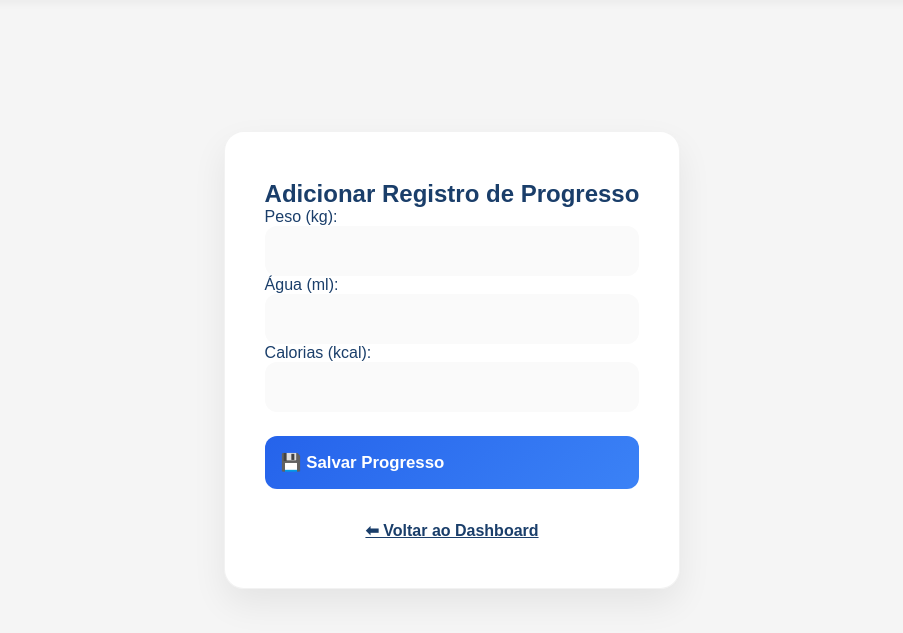
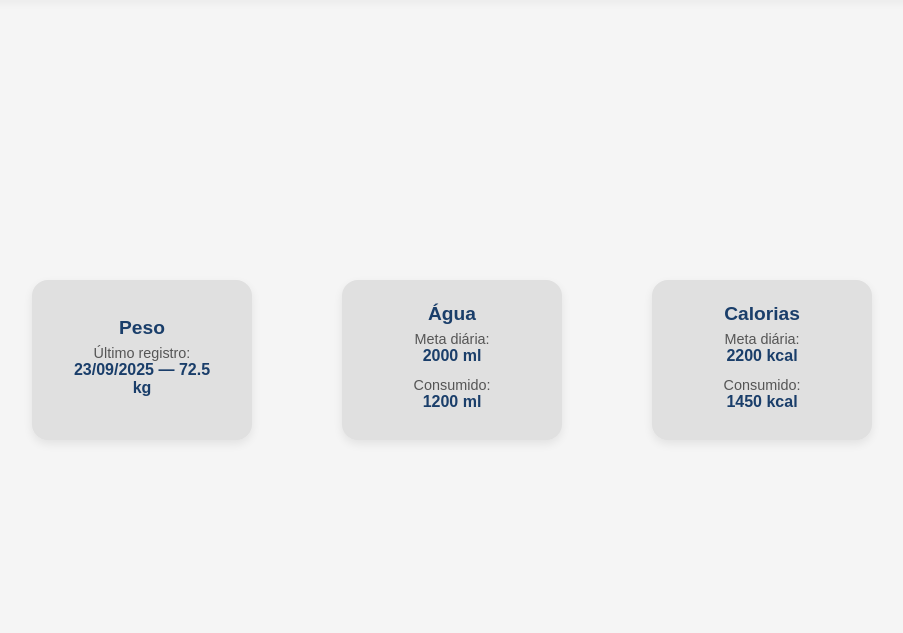
Before and after one commit to eduardohasantos/intellifit, a Django app: page /progress/progress/ in a window 1280 px wide. Shown: the part 80-713 px from the top of the page, without its empty margins (188-1091 px from the left). Run offline with Django 5.2, Linux system fonts and the light colour scheme.

Commit message:
90% finalizado o 'processo'

```diff
--- a/progress/templates/progress/progress.html
+++ b/progress/templates/progress/progress.html
@@ -32,29 +32,33 @@
 
   <!-- CONTEÚDO -->
   <main class="main-content">
-    <div class="form-container">
-      <h2 class="form-title">Adicionar Registro de Progresso</h2>
+    <div class="cards">
 
-      {% if messages %}
-        {% for message in messages %}
-          <p class="message {{ message.tags }}">{{ message }}</p>
-        {% endfor %}
-      {% endif %}
+      <!-- Peso -->
+      <div class="card">
+        <h3>Peso</h3>
+        <p class="info-label">Último registro:</p>
+        <p class="info-data">23/09/2025 — <strong>72.5 kg</strong></p>
+      </div>
 
-      <form method="post">
-          {% csrf_token %}
+      <!-- Água -->
+      <div class="card">
+        <h3>Água</h3>
+        <p class="info-label">Meta diária:</p>
+        <p class="info-data">2000 ml</p>
+        <p class="info-label">Consumido:</p>
+        <p class="info-data"><strong>1200 ml</strong></p>
+      </div>
 
-          {% for field in form %}
-            <div class="form-group">
-              {{ field.label_tag }}
-              {{ field }}
-            </div>
-          {% endfor %}
+      <!-- Calorias -->
+      <div class="card">
+        <h3>Calorias</h3>
+        <p class="info-label">Meta diária:</p>
+        <p class="info-data">2200 kcal</p>
+        <p class="info-label">Consumido:</p>
+        <p class="info-data"><strong>1450 kcal</strong></p>
+      </div>
 
-          <button type="submit" class="btn primary">💾 Salvar Progresso</button>
-      </form>
-
-      <a href="{% url 'dashboard' %}" class="back-link">⬅ Voltar ao Dashboard</a>
     </div>
   </main>
 
--- a/templates/static/users/css/dashboard.css
+++ b/templates/static/users/css/dashboard.css
@@ -156,6 +156,18 @@ body {
   font-size:1.2rem;
 }
 
+.info-label {
+  font-size: 0.9rem;
+  color: #555;
+  margin-top: 6px;
+}
+
+.info-data {
+  font-size: 1rem;
+  font-weight: 600;
+  color: var(--azul-escuro);
+  margin-bottom: 6px;
+}
 
 .card:hover {
   transform: translateY(-5px);
```
Also changed, not shown: db.sqlite3.
